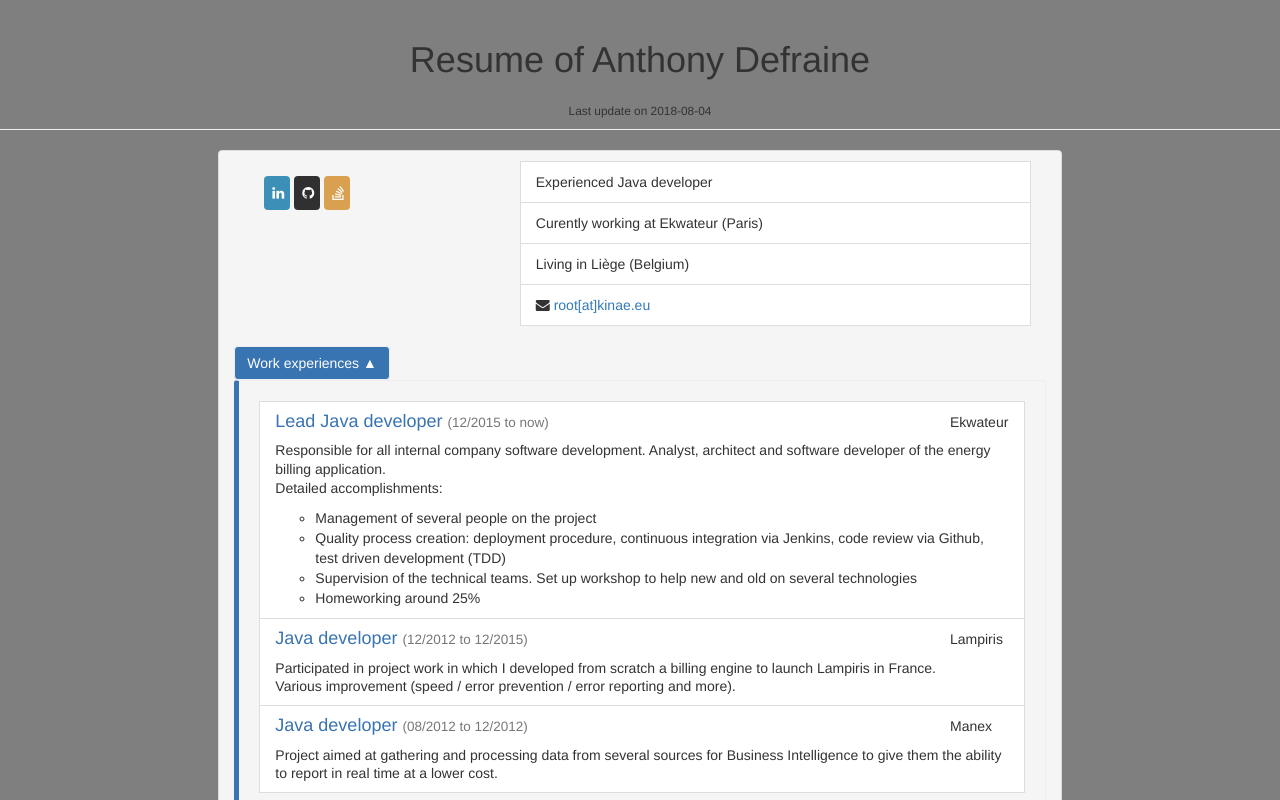
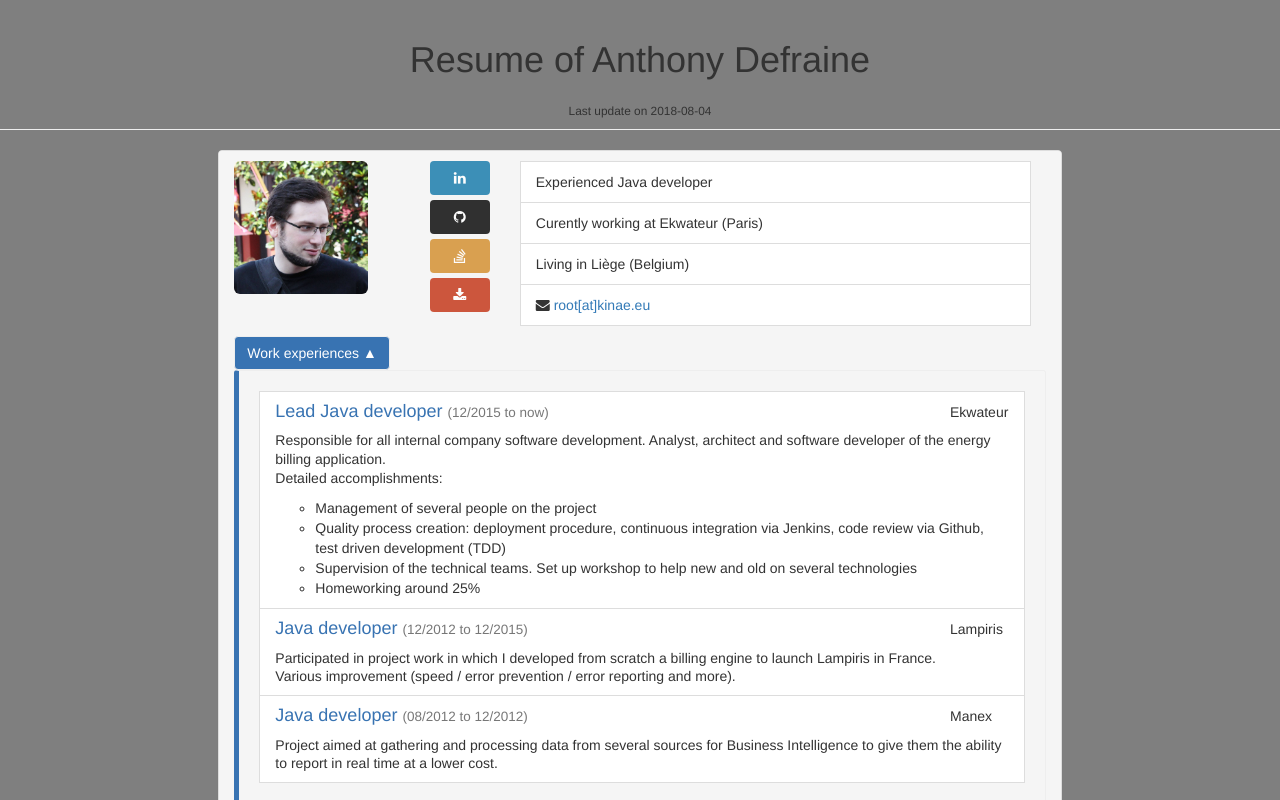
Before and after one commit to Kinae/cv-online, a plain HTML site: page index.html in a window 1280 px wide. Shown: the top 800 px of the page. Drawn offline with Linux system fonts and the light colour scheme.

Commit message:
Add photo + fix download cv button

```diff
--- a/index.html
+++ b/index.html
@@ -45,25 +45,21 @@
           <div class="col-lg-12">
             <div class="col-xs-12 col-sm-4">
 	              <div class="row">
-                <div class="col-xs-12 social-btns">
-                    <div class="col-xs-3 col-md-1 col-lg-1 social-btn-holder">
+                	<div class="col-xs-12 col-sm-8" style="padding: 0px; padding-bottom: 5px;">
+            			<img src="photo.jpg" class="img-rounded img-responsive" alt="Photo">
+            		</div>
+	                <div class="col-xs-12 col-sm-4 social-btns">
 	                      <a href="https://be.linkedin.com/in/adefraine" target="_blank" class="btn btn-social btn-block btn-linkedin">
 	                        <i class="fa fa-linkedin"></i> </a>
-                    </div>
-
-                    <div class="col-xs-3 col-md-1 col-lg-1 social-btn-holder">
 	                      <a href="https://github.com/Kinae" target="_blank" class="btn btn-social btn-block btn-github">
 	                        <i class="fa fa-github"></i> </a>
-                    </div>
-
-                    <div class="col-xs-3 col-md-1 col-lg-1 social-btn-holder">
 	                      <a href="http://stackoverflow.com/users/1211349/kinaesthesia" target="_blank" class="btn btn-social btn-block btn-stackoverflow">
 	                        <i class="fa fa-stack-overflow"></i> </a>
+	                      <a href="anthony-defraine_cv-french.pdf" target="_blank" class="btn btn-social btn-block btn-google">
+	                        <i class="fa fa-download"></i> </a>
 	                </div>
               </div>
             </div>
-            </div>
-
             <div class="col-xs-12 col-sm-8">
               <ul class="list-group">
                 <li data-l10n-id="profession" class="list-group-item">Experienced Java developer</li>
--- a/index_files/bootstrap_CV.css
+++ b/index_files/bootstrap_CV.css
@@ -3,6 +3,10 @@
 
 body {
     background-color: #7F7F7F;
+}
+
+.img-responsive{
+  max-width: 74%;
 }
 
 .page-header{
@@ -98,16 +102,20 @@ opacity:0.8;
 }
 
 .resume-heading .social-btns{
-  margin-top:15px;
+  margin-top:0px;
 }
 .resume-heading .social-btns i.fa{
-  margin-left:-5px;
+  margin-left:-0px;
 }
 
-@media (max-width: 992px) {
+@media (max-width: 1300px) {
   .resume-heading .social-btn-holder{
     padding:5px;
   }
+}
+
+.list-group {
+    margin-bottom: 10px;
 }
 
 /* skill meter in resume. copy pasted from http://bootsnipp.com/snippets/featured/progress-bar-meter */
```
Also changed, not shown: photo.jpg (added), 1 other file. Lines whose indentation alone changed are shown as unchanged.
